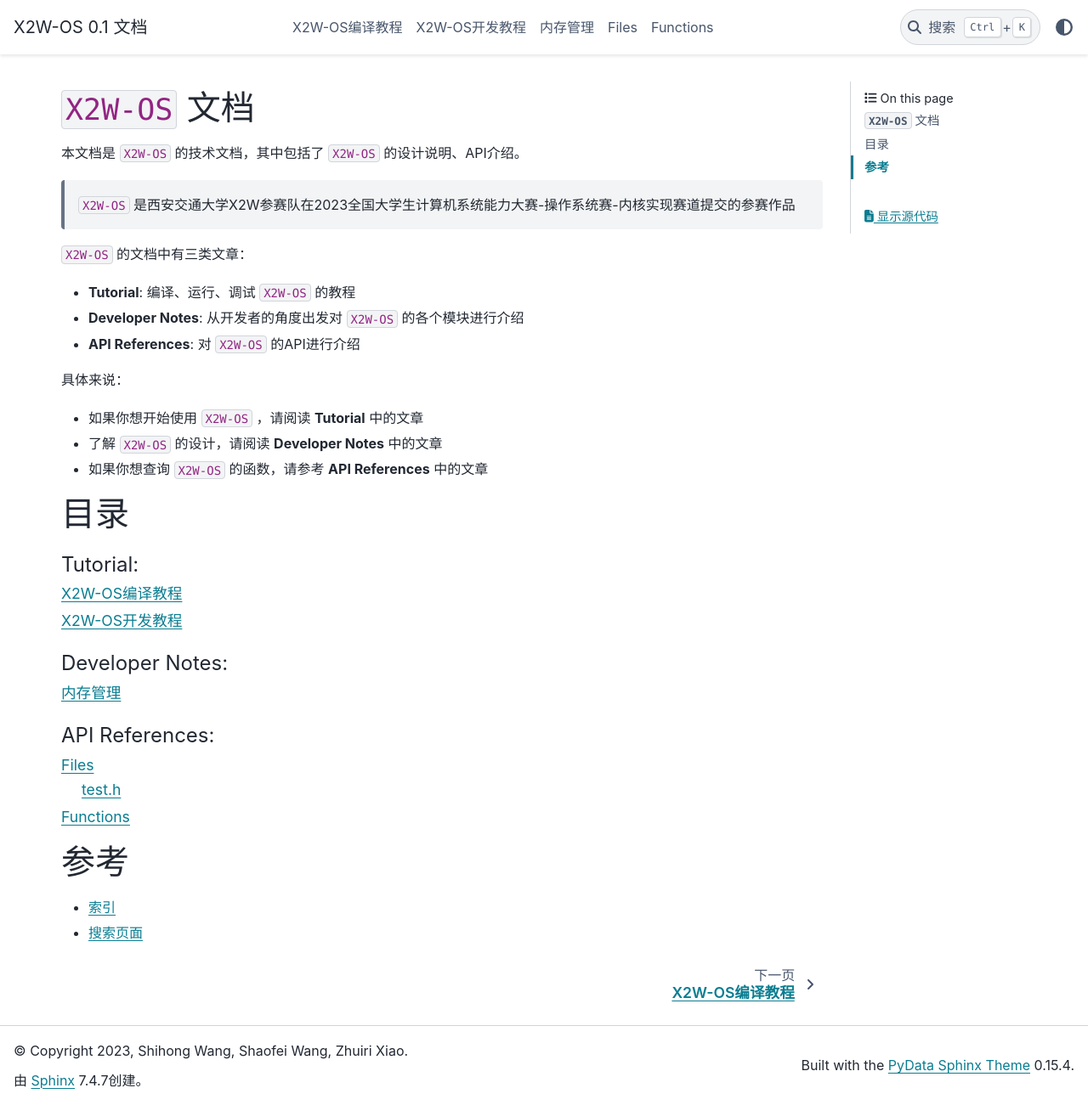
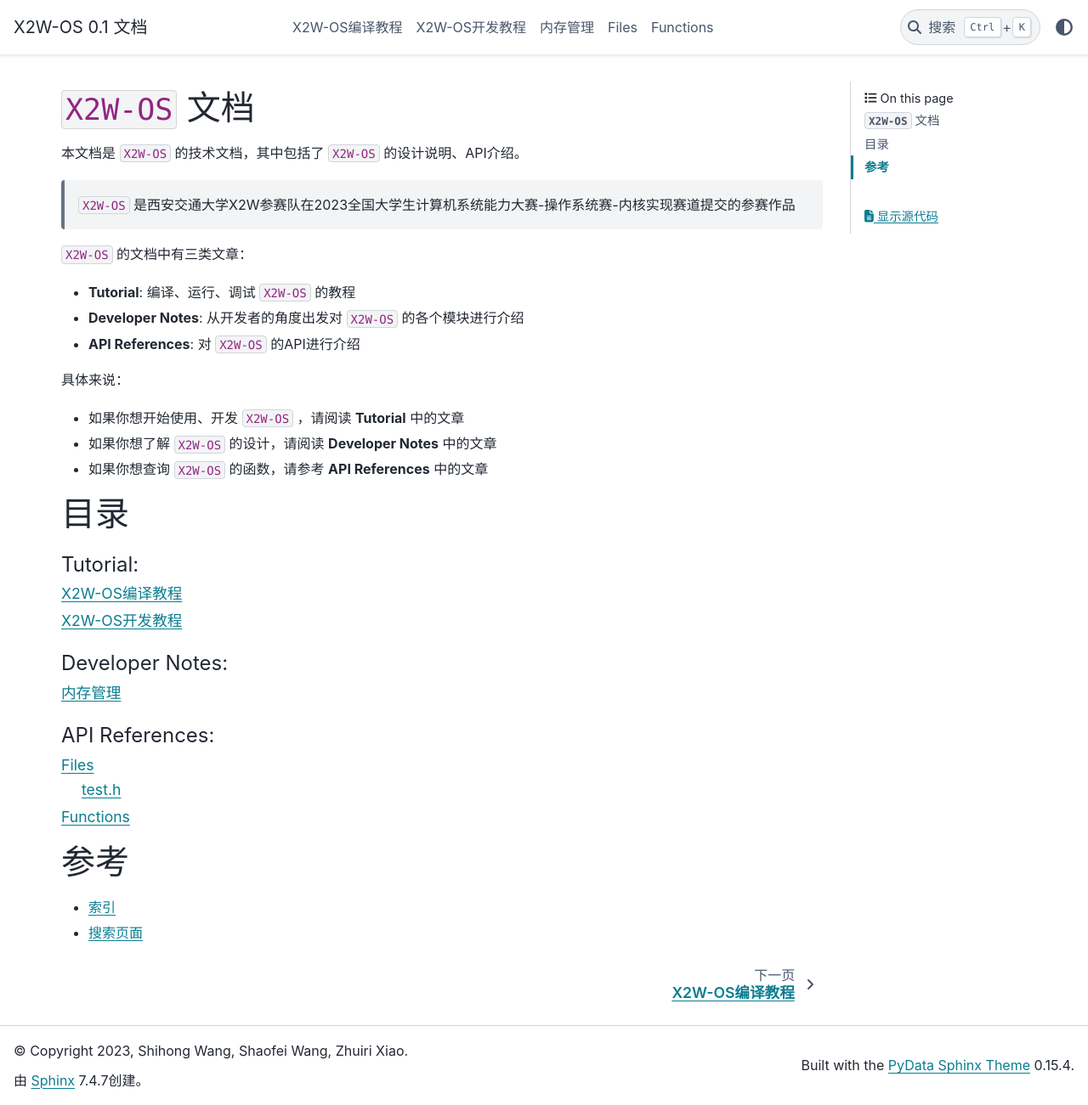
Before and after one commit to jackwang0108/X2W-OS, a Sphinx documentation site: the page built from docs/sphinx/source/index.rst, in a window 1280 px wide and 1301 px high. Shown: the whole window at 85% size. Built offline with Sphinx 7.4.7 and the PyData theme 0.15.4, drawn with Linux system fonts in a browser that asks for light colours.

```diff
--- a/docs/sphinx/source/index.rst
+++ b/docs/sphinx/source/index.rst
@@ -22,9 +22,9 @@
 
 具体来说：
 
-- 如果你想开始使用 ``X2W-OS`` ，请阅读 **Tutorial** 中的文章
+- 如果你想开始使用、开发 ``X2W-OS`` ，请阅读 **Tutorial** 中的文章
 
-- 了解 ``X2W-OS`` 的设计，请阅读 **Developer Notes** 中的文章
+- 如果你想了解 ``X2W-OS`` 的设计，请阅读 **Developer Notes** 中的文章
 
 - 如果你想查询 ``X2W-OS`` 的函数，请参考 **API References** 中的文章
 
```
Also changed, not shown: 1 other file.
